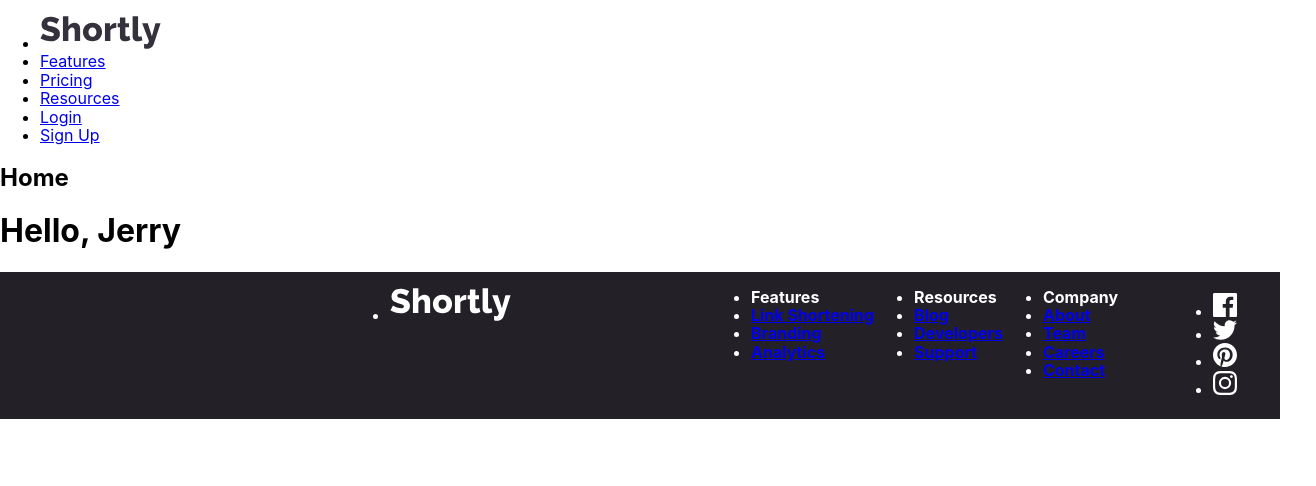
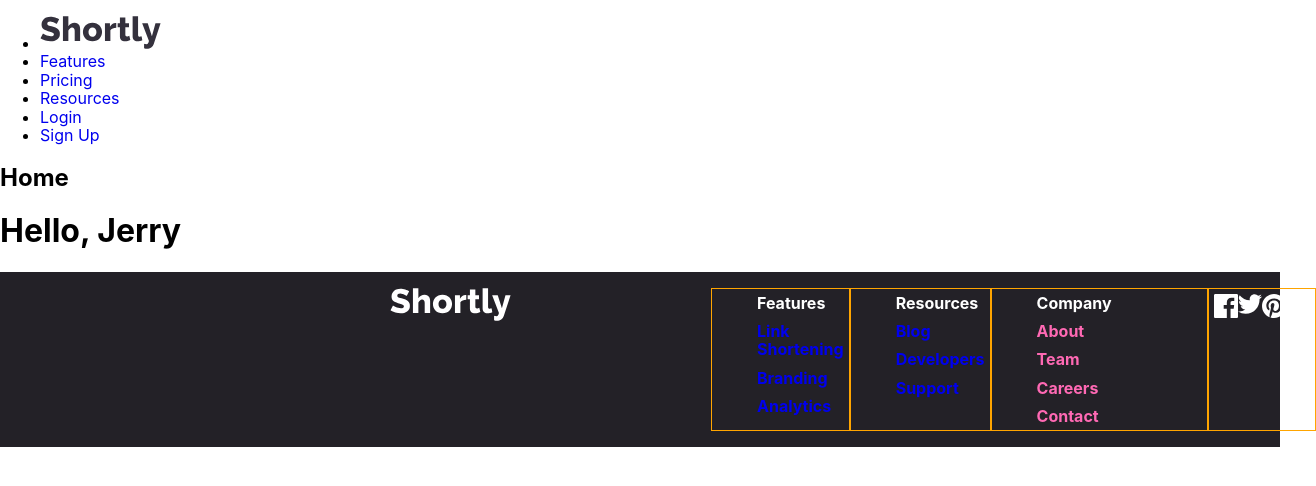
Before and after one commit to erferguson/url-shorty, a React (Create React App) app in the folder shorty-app/: page / in a window 1280 px wide. Shown: the top 486 px of the page, 1316 px wide, since content can reach past the window. Built offline with nearby package versions, Linux system fonts and the light colour scheme.

Commit message:
footer > added padding & border/orange to F,R,C,S

```diff
--- a/shorty-app/src/App.css
+++ b/shorty-app/src/App.css
@@ -350,6 +350,9 @@ template {
 /**
  * CSS code for project > below this line
  */
+* {
+  text-decoration: none;
+}
 
  .footer{
    background-color: hsl(260, 8%, 14%);
@@ -369,28 +372,47 @@ template {
  .footerLogo {
   padding-right: 200px;
   fill: white;
+  list-style-type: none;
  }
 
  .features {
    flex-direction: column;
+   border: 1px solid orange;
  }
- .features ul {
-   color:hotpink
+ .features li {
+   list-style-type: none;
+   padding:5px;
  }
 
  .resources {
   flex-direction: column;
+  border: 1px solid orange;
  }
+ .resources li {
+  list-style-type: none;
+  padding:5px;
+}
 
  .company {
    flex-direction: column;
    padding-right: 90px;
+   border: 1px solid orange;
  }
-
- .company ul li{
-   color:hotpink;
- }
+.company li {
+    list-style-type: none;
+    padding:5px;
+}
+ .company a:link {
+  color: hotpink;
+}
 
  .social {
    padding: 5px;
+   border: 1px solid orange;
+   display: flex;
+   justify-content: space-between;
  }
+ .social li {
+  list-style-type: none;
+
+ }
```
